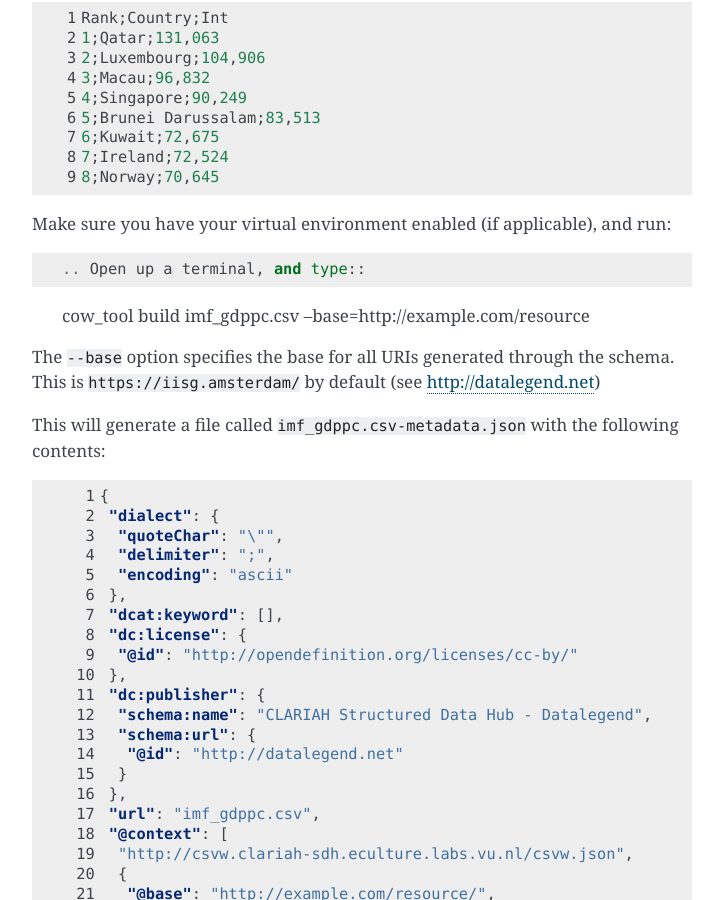
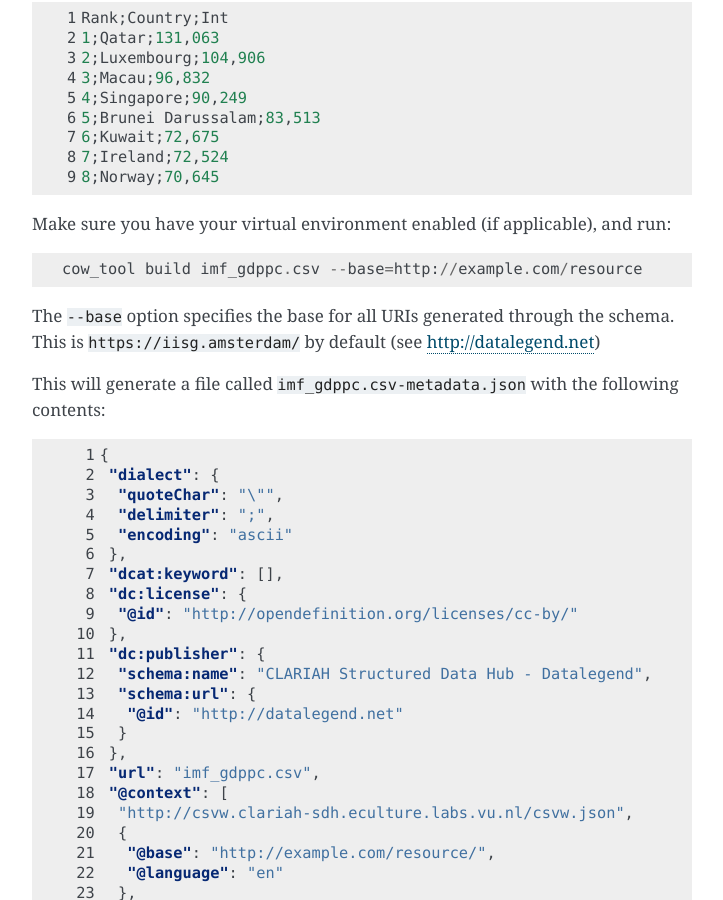
Before and after one commit to CLARIAH/COW, a Sphinx documentation site: the page built from docs/index.rst, in a window 1280 px wide and 900 px high, scrolled down 3668 px. Shown: the whole window, without its empty margins (388-1111 px from the left). Built offline with Sphinx 7.4.7, drawn with Linux system fonts in a browser that asks for light colours; pages that are not in the unit, such as notebooks, are missing from menus.

Commit message:
removed bad line

```diff
--- a/docs/index.rst
+++ b/docs/index.rst
@@ -179,8 +179,6 @@
   8;Norway;70,645
 
 Make sure you have your virtual environment enabled (if applicable), and run::
-
-.. Open up a terminal, and type::
 
   cow_tool build imf_gdppc.csv --base=http://example.com/resource
 
```
